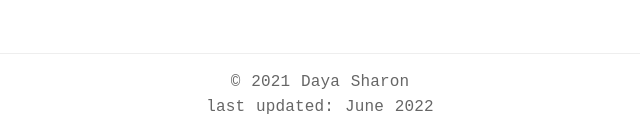
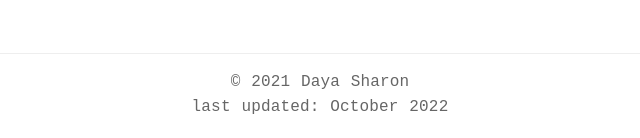
Before and after one commit to sharonday/sharonday.github.io, a plain HTML site: page index.html in a window 1280 px wide. Shown: the part 872-1010 px from the top of the page, 320-960 px from the left. Drawn offline with Linux system fonts and the light colour scheme; files whose address does not match are found by name.

Commit message:
update date

```diff
--- a/index.html
+++ b/index.html
@@ -135,7 +135,7 @@
 			<div class="container">
 				<div class="row">
 					<div class="col-md-12">
-						<p class="copyright">&copy; 2021 Daya Sharon <br>last updated: June 2022</p>
+						<p class="copyright">&copy; 2021 Daya Sharon <br>last updated: October 2022</p>
 					</div>
 				</div>
 			</div>
```
Also changed, not shown: portfolio.html (+1 -1 lines).
